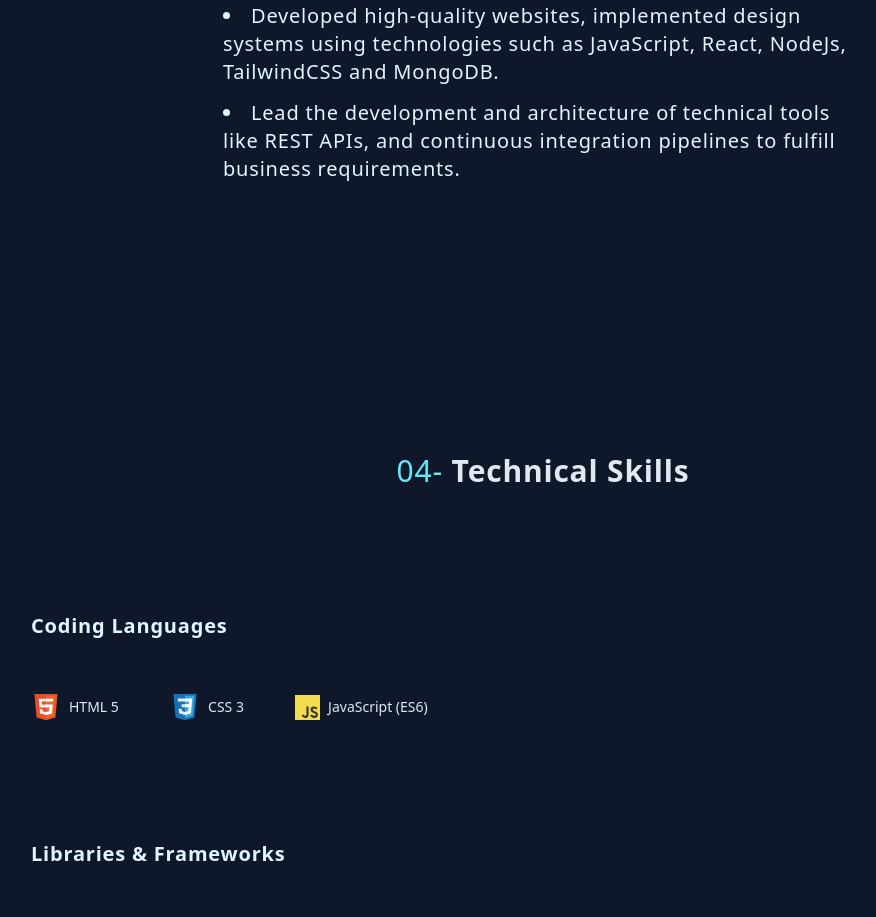
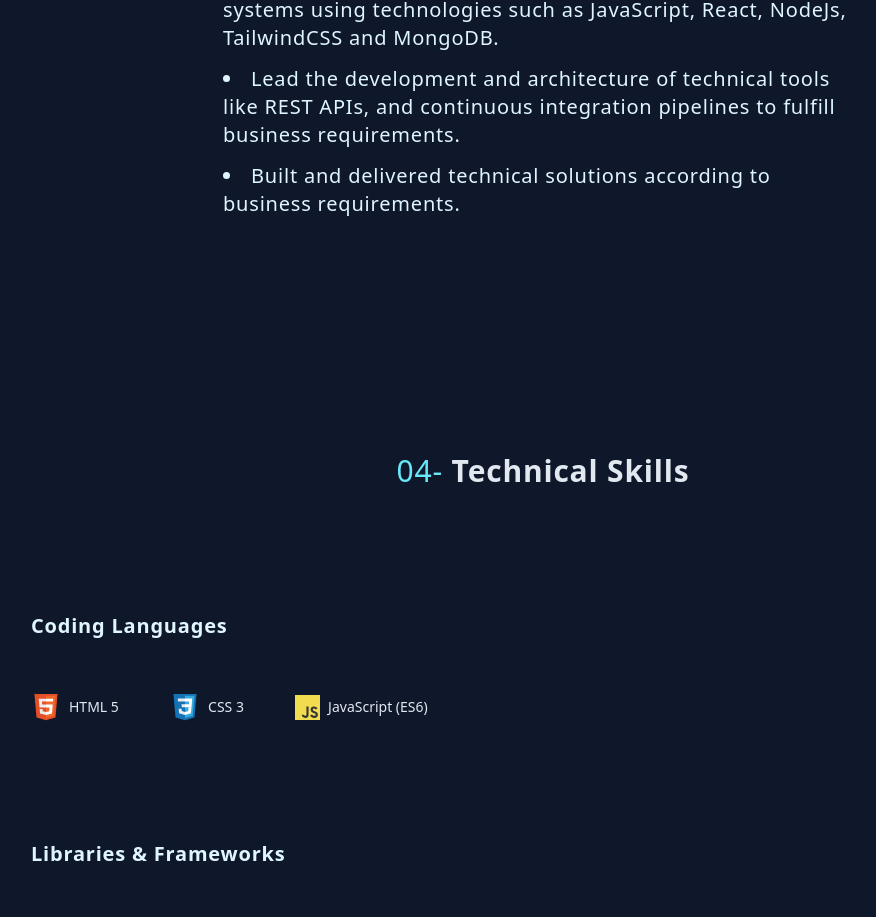
Before and after one commit to Sergyoubi/Current-Portfolio, a React (Create React App) app: page / in a window 1280 px wide. Shown: the part 1921-2838 px from the top of the page, without its empty margins (97-973 px from the left). Built offline with nearby package versions, Linux system fonts and the light colour scheme.

Commit message:
added another experience

```diff
--- a/src/Components/Partial/Experience.js
+++ b/src/Components/Partial/Experience.js
@@ -46,6 +46,12 @@ const Experience = () => {
                   business requirements.
                 </li>
               </Fade>
+              <Fade delay={700} duration={1800} triggerOnce>
+                <li className="py-[1%] tracking-[0.8px] select-none">
+                  Built and delivered technical solutions according to business
+                  requirements.
+                </li>
+              </Fade>
             </ul>
           </div>
         </div>
```
